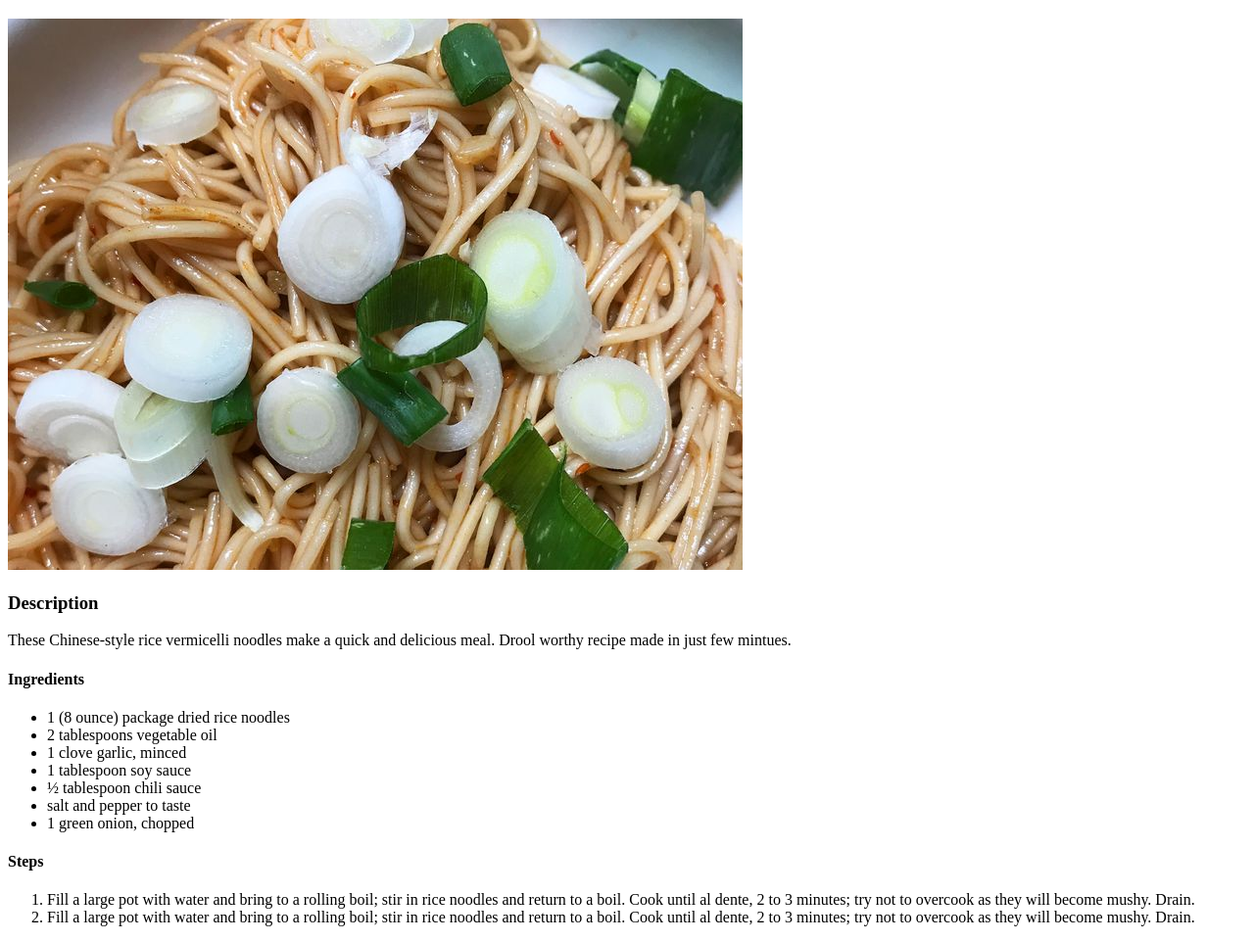
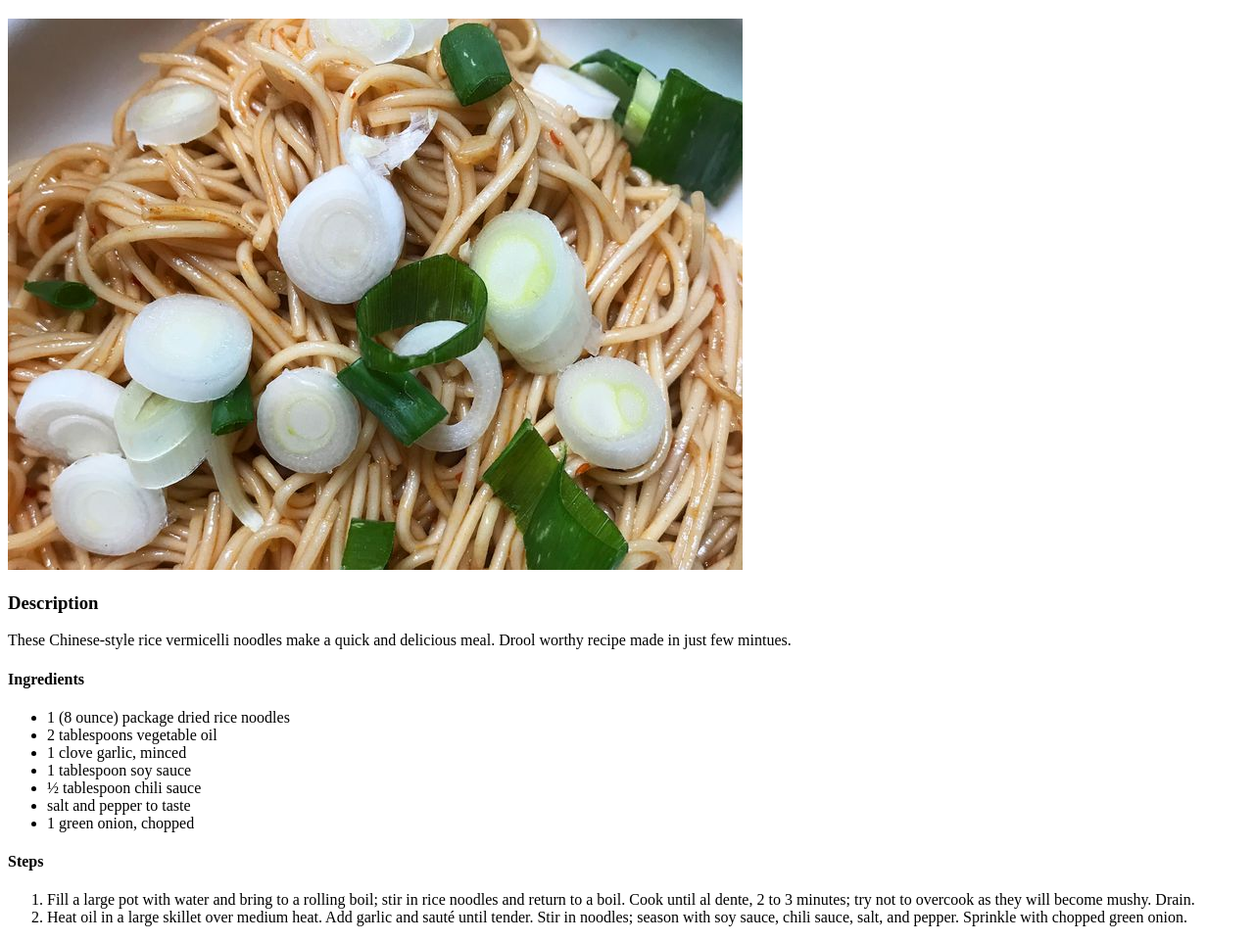
Before and after one commit to Scriptop23/odin-recipes, a plain HTML site: page recipes/Chinese-Style-Vermicelli.html in a window 1280 px wide. Shown: the part 61-1023 px from the top of the page at 98% size. Drawn offline with Linux system fonts and the light colour scheme.

Commit message:
Correct the step 2 of Chinese style recipe text

```diff
--- a/recipes/Chinese-Style-Vermicelli.html
+++ b/recipes/Chinese-Style-Vermicelli.html
@@ -24,7 +24,7 @@
         <h4>Steps</h4>
         <ol>
             <li>Fill a large pot with water and bring to a rolling boil; stir in rice noodles and return to a boil. Cook until al dente, 2 to 3 minutes; try not to overcook as they will become mushy. Drain.</li>
-            <li>Fill a large pot with water and bring to a rolling boil; stir in rice noodles and return to a boil. Cook until al dente, 2 to 3 minutes; try not to overcook as they will become mushy. Drain.</li>
+            <li>Heat oil in a large skillet over medium heat. Add garlic and sauté until tender. Stir in noodles; season with soy sauce, chili sauce, salt, and pepper. Sprinkle with chopped green onion.</li>
         </ol>
     </body>
 </html>
```
